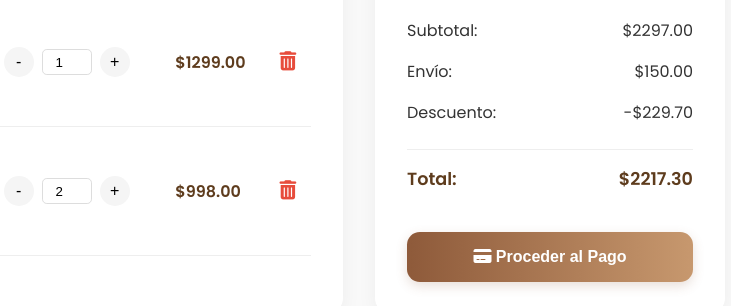
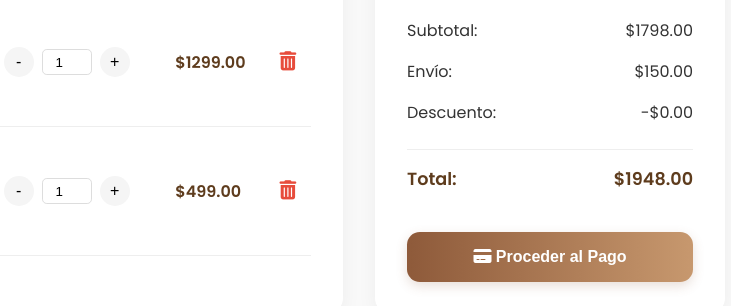
Before and after one commit to tonancio/sierra, a website: page views/cart.html in a window 1280 px wide. Shown: the part 277-583 px from the top of the page, 515-1246 px from the left. Drawn offline with Linux system fonts and the light colour scheme.

Commit message:
Simplificada la app para solo frontend

```diff
--- a/views/cart.html
+++ b/views/cart.html
@@ -18,7 +18,6 @@
       </div>
 
       <div class="cart-content" id="cart-content">
-        <!-- Contenido dinámico del carrito -->
         <div class="cart-items">
           <table class="cart-table">
             <thead>
@@ -65,7 +64,7 @@
         </div>
       </div>
 
-      <!-- Estado vacío (oculto inicialmente) -->
+      <!-- Estado vacío -->
       <div class="cart-empty" id="cart-empty" style="display: none;">
         <i class="fas fa-shopping-cart"></i>
         <h3>Tu carrito está vacío</h3>
@@ -76,8 +75,8 @@
   </section>
 
   <script>
-    // Simulación de datos del carrito (en producción vendría de tu backend)
-    let cartItems = [
+    // Productos de ejemplo para demostración
+    const demoProducts = [
       {
         id: 1,
         image: '/images/riego1.jpg',
@@ -92,9 +91,32 @@
         title: 'Sensor de Humedad',
         sku: 'SKU-005',
         price: 499.00,
-        quantity: 2
+        quantity: 1
       }
     ];
+
+    // Obtener el carrito de localStorage o cargar productos demo si está vacío
+    let cartItems = JSON.parse(localStorage.getItem('cartItems'));
+
+    if (!cartItems || cartItems.length === 0) {
+      cartItems = [...demoProducts]; // Copiar los productos demo
+      localStorage.setItem('cartItems', JSON.stringify(cartItems));
+    }
+
+    // Actualizar el contador del carrito en el navbar (si existe)
+    function updateCartCounter() {
+      const cartCounter = document.getElementById('cart-counter');
+      if (cartCounter) {
+        const totalItems = cartItems.reduce((total, item) => total + item.quantity, 0);
+        cartCounter.textContent = totalItems;
+      }
+    }
+
+    // Función para guardar el carrito en localStorage
+    function saveCart() {
+      localStorage.setItem('cartItems', JSON.stringify(cartItems));
+      updateCartCounter();
+    }
 
     // Función para renderizar el carrito
     function renderCart() {
@@ -105,6 +127,7 @@
       if (cartItems.length === 0) {
         cartContent.style.display = 'none';
         cartEmpty.style.display = 'block';
+        saveCart();
         return;
       }
 
@@ -165,6 +188,8 @@
       document.getElementById('cart-shipping').textContent = `$${shipping.toFixed(2)}`;
       document.getElementById('cart-discount').textContent = `-$${discount.toFixed(2)}`;
       document.getElementById('cart-total').textContent = `$${total.toFixed(2)}`;
+
+      saveCart();
     }
 
     // Funciones para manipular el carrito
@@ -196,8 +221,6 @@
     // Botón de checkout
     document.getElementById('checkout-btn').addEventListener('click', function() {
       if (cartItems.length > 0) {
-    // Guardar los items en localStorage para pasarlos al checkout
-    localStorage.setItem('cartItems', JSON.stringify(cartItems));
         window.location.href = '/checkout';
       } else {
         alert('Tu carrito está vacío');
@@ -205,7 +228,10 @@
     });
 
     // Inicializar carrito al cargar la página
-    document.addEventListener('DOMContentLoaded', renderCart);
+    document.addEventListener('DOMContentLoaded', function() {
+      renderCart();
+      updateCartCounter();
+    });
   </script>
 </body>
 </html>
```
Lines whose indentation alone changed are shown as unchanged.
